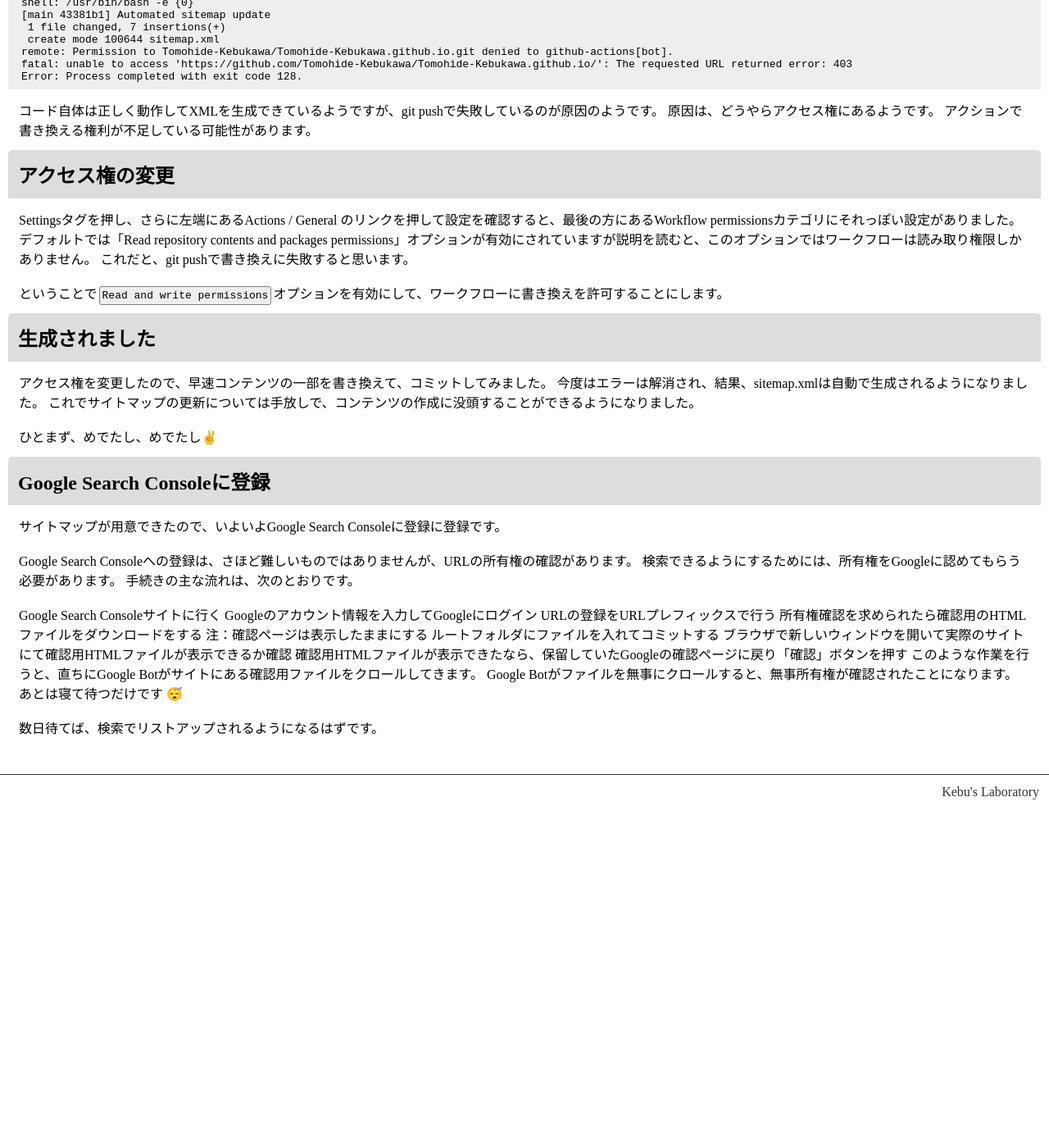
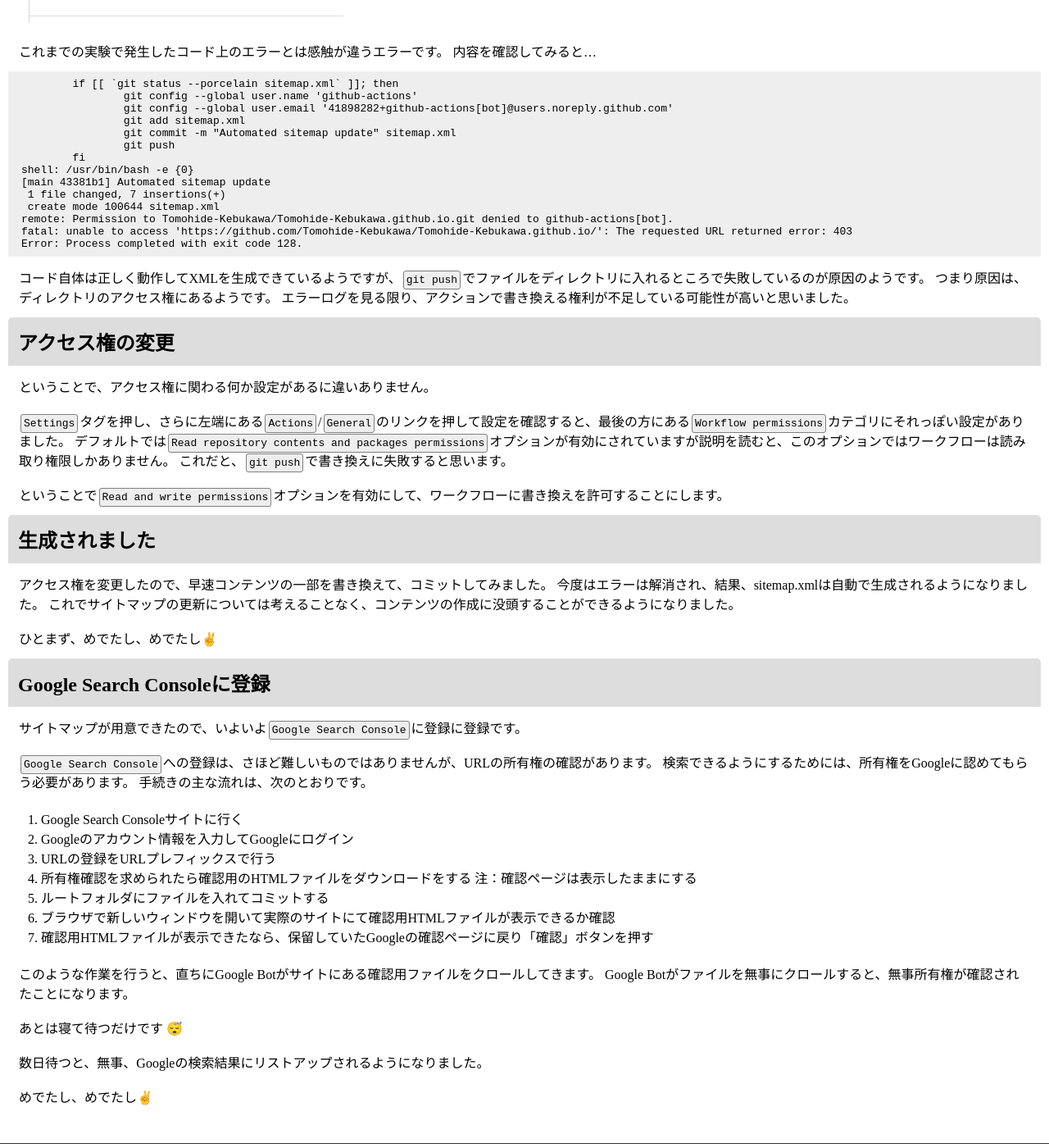
Before and after one commit to Tomohide-Kebukawa/Tomohide-Kebukawa.github.io, a Jekyll site: the page built from articles/sitemap/index.md, in a window 1280 px wide and 1400 px high, scrolled down 1802 px. Shown: the whole window at 82% size. Built offline with Jekyll 4.4.1, drawn with Linux system fonts in a browser that asks for light colours; before the commit the page ends 2789 px from its top, so only the background shows below that; some of the changed text lies outside the part shown.

Commit message:
Update article
記事の更新

````diff
--- a/articles/sitemap/index.md
+++ b/articles/sitemap/index.md
@@ -5,33 +5,46 @@
 
 ## GitHubのページをGoogle検索でリストさせる
 
-GitHubで公開したリポジトリを他の人に利用してもらうためには、やはりGoogleの検索結果に表示されないと不便です。 URLを説明するよりも、確実に検索でヒットするキーワードを教えるほうが、ずっと楽だし、相手も簡単に覚えられるかです。 しかし、ただ単にリポジトリを公開するだけでは、いつまでたっても検索結果にはでてきません。
+GitHubで公開したリポジトリを他の人に利用してもらうために、直接アクセスするためのURLを教えるのは何かと面倒です。
 
-Googleの検索結果に表示されるようにするためには、Googleにリポジトリをクロールして貰う必要があります。 そのためには、次のことをしなければなりません。
+Googleの検索結果にリストアップされるのであれば、キーワードを教えて検索してもらうのが便利です。
+URLを説明するよりも、確実に検索でヒットするキーワードを教えるほうが、ずっと楽だし、相手も簡単に覚えられると思います。
+
+しかし、ただ単にリポジトリを公開するだけでは、いつまでたっても検索結果にはでてきません。
+
+Googleの検索結果に表示されるようにするためには、Googleにリポジトリをクロールして貰う必要があります。
+そのためには、次のことをしなければなりません。
 
 + サイトマップを用意する
 + Google Search Consoleに登録する
 
+ということで、まずサイトマップを用意することにします。
 
 ## sitemapの作成
 
-sitemapは、Googleで検索される公開サイトには必須のものです。 ですが、手作業で作成していると、つい更新がおろそかになり、Google Botが正しくクロールしてくれなくなります。
+sitemapは、Googleで検索される公開サイトには必須のものです。
+手作業で`sitemap.xml`を用意しても、Googleへの登録には問題ありません。
+ですが手作業で作成してしまうと、ページを更新するたびに手作業でサイトマップを更新することになります。
+そのため、更新し忘れたり、誤ったxmlを作成したりすると、Google Botが正しくクロールできないという事態になります。
 
-GitHubには、GitHub Actionsという機能があるので、これを使えばページ更新（コミット）したときに自動でサイトマップを作れるに違いないと思いました。
+GitHubには、GitHub Actionsという機能があるので、これを使えばページ更新（コミット）したときに自動でサイトマップを生成できます。
 
 参考資料：[GitHub Actionsのドキュメント](https://docs.github.com/ja/actions)
 
-しかしGithub初心者にとって、ゼロからコーディングするには、ハードルが高すぎです。
+GitHub Actionsを利用するためには、`ワークフロー`と呼ばれるプログラムを書く必要があります。
+しかしGithub初心者にとって、ゼロからコーディングするのはハードルが高すぎます。
 
-動作するサンプルコードがあれば、サイトマップの作成を例にして、GitHubアクションを学べるに違いないのです。 一石二鳥というわけです。
+このような機能は、きっと優秀な先人たちが既に用意しているはずです。
+そこで、先人たちが作成しているだうろと、サンプルコードを探してみました。
+動作するサンプルコードがあれば、サイトマップの作成を例にして、GitHubアクションを学べるに違いないのです。
+学びもできてサイトマップも生成されるので、一石二鳥というわけです。
 
-このような機能は、きっと優秀な先人たちが既に用意しているはずです。 実際ネットを漁ると、色々と情報が出てきますが、そのまま使えるコードがなかなか見つかりません。
-
-色々なサイトからコードをコピーしては試してみましたが、なかなか動作しそうにありません。 そんな中、Marketplaceにきちんと説明された、完璧な見本を発見しました。 それが⇓これです！
+色々なサイトからコードをコピーしては試してみましたが、なかなか手放しに動作してくれるコードが見つかりません。
+そんな中、Marketplaceにきちんと説明された、完璧な見本を発見しました。 それが⇓これです！
 
 + [Marketplace / Actions / generate-sitemap](https://github.com/marketplace/actions/generate-sitemap)
 
-説明をみると、何かをインストールすることなく動作しそうです。
+説明を読むと、特別何かをインストールすることなく動作しそうです。
 
 ということで、上記のページで公開されている[Example 1: Minimal Example](https://github.com/marketplace/actions/generate-sitemap#example-1-minimal-example)をそのまま配置してみました。
 
@@ -44,15 +57,19 @@
 
 これらを読み解くと…
 
-GitHub Actionsのプログラムはワークフローとしてファイルを置くことで、イベントを受け取って動作する
-ファイルの拡張子は.yml
-ファイルの名前は何でも良い
-ファイルの置き場所は基本的にリポジトリ内の.github/workflowsディレクトリに置く
-サイトマップを作成するワークフローのファイルを.github/workflowsディレクトリ内に置いて、あとはコミットをすればサイトマップができるはずです。 ということで、早速実験しました。
++ GitHub Actionsのプログラムはワークフローとしてファイルを置くことで、イベントを受け取って動作する
++ ファイルの拡張子は.yml
++ ファイルの名前は何でも良い
++ ファイルの置き場所は基本的にリポジトリ内の.github/workflowsディレクトリに置く
+
+サイトマップを作成するワークフローのファイルを.github/workflowsディレクトリ内に置いて、あとはコミットをすればサイトマップができるはずです。
+ということで、早速実験しました。
 
 ## エラーが出た
 
-実際コミットしてためしてみました。 しかし、sitemap.xmlは生成されませんでした。 これまで、他のコードでもうまく行かなかったので、驚きもしませんでしたが少しがっかりです。
+実際コミットしてためしてみました。
+しかし、sitemap.xmlは生成されませんでした。
+これまで、他のコードでもうまく行かなかったので、驚きもしませんでしたが少しがっかりです。
 
 エラーの内容を確認するため`Actions`タグをクリックして、Actionsの履歴を確認しました。
 
@@ -79,35 +96,48 @@
 Error: Process completed with exit code 128.
 ```
 
-コード自体は正しく動作してXMLを生成できているようですが、git pushで失敗しているのが原因のようです。 原因は、どうやらアクセス権にあるようです。 アクションで書き換える権利が不足している可能性があります。
+コード自体は正しく動作してXMLを生成できているようですが、`git push`でファイルをディレクトリに入れるところで失敗しているのが原因のようです。
+つまり原因は、ディレクトリのアクセス権にあるようです。
+エラーログを見る限り、アクションで書き換える権利が不足している可能性が高いと思いました。
 
 ## アクセス権の変更
 
-Settingsタグを押し、さらに左端にあるActions / General のリンクを押して設定を確認すると、最後の方にあるWorkflow permissionsカテゴリにそれっぽい設定がありました。 デフォルトでは「Read repository contents and packages permissions」オプションが有効にされていますが説明を読むと、このオプションではワークフローは読み取り権限しかありません。 これだと、git pushで書き換えに失敗すると思います。
+ということで、アクセス権に関わる何か設定があるに違いありません。
+
+`Settings`タグを押し、さらに左端にある`Actions`/`General`のリンクを押して設定を確認すると、最後の方にある`Workflow permissions`カテゴリにそれっぽい設定がありました。
+デフォルトでは`Read repository contents and packages permissions`オプションが有効にされていますが説明を読むと、このオプションではワークフローは読み取り権限しかありません。
+これだと、`git push`で書き換えに失敗すると思います。
 
 ということで`Read and write permissions`オプションを有効にして、ワークフローに書き換えを許可することにします。
 
 ## 生成されました
 
-アクセス権を変更したので、早速コンテンツの一部を書き換えて、コミットしてみました。 今度はエラーは解消され、結果、sitemap.xmlは自動で生成されるようになりました。 これでサイトマップの更新については手放しで、コンテンツの作成に没頭することができるようになりました。
+アクセス権を変更したので、早速コンテンツの一部を書き換えて、コミットしてみました。
+今度はエラーは解消され、結果、sitemap.xmlは自動で生成されるようになりました。
+これでサイトマップの更新については考えることなく、コンテンツの作成に没頭することができるようになりました。
 
 ひとまず、めでたし、めでたし✌
 
 ## Google Search Consoleに登録
 
-サイトマップが用意できたので、いよいよGoogle Search Consoleに登録に登録です。
+サイトマップが用意できたので、いよいよ`Google Search Console`に登録に登録です。
 
-Google Search Consoleへの登録は、さほど難しいものではありませんが、URLの所有権の確認があります。 検索できるようにするためには、所有権をGoogleに認めてもらう必要があります。 手続きの主な流れは、次のとおりです。
+`Google Search Console`への登録は、さほど難しいものではありませんが、URLの所有権の確認があります。 検索できるようにするためには、所有権をGoogleに認めてもらう必要があります。 手続きの主な流れは、次のとおりです。
 
-Google Search Consoleサイトに行く
-Googleのアカウント情報を入力してGoogleにログイン
-URLの登録をURLプレフィックスで行う
-所有権確認を求められたら確認用のHTMLファイルをダウンロードをする
-注：確認ページは表示したままにする
-ルートフォルダにファイルを入れてコミットする
-ブラウザで新しいウィンドウを開いて実際のサイトにて確認用HTMLファイルが表示できるか確認
-確認用HTMLファイルが表示できたなら、保留していたGoogleの確認ページに戻り「確認」ボタンを押す
-このような作業を行うと、直ちにGoogle Botがサイトにある確認用ファイルをクロールしてきます。 Google Botがファイルを無事にクロールすると、無事所有権が確認されたことになります。
+1. Google Search Consoleサイトに行く
+1. Googleのアカウント情報を入力してGoogleにログイン
+1. URLの登録をURLプレフィックスで行う
+1. 所有権確認を求められたら確認用のHTMLファイルをダウンロードをする
+	注：確認ページは表示したままにする
+1. ルートフォルダにファイルを入れてコミットする
+1. ブラウザで新しいウィンドウを開いて実際のサイトにて確認用HTMLファイルが表示できるか確認
+1. 確認用HTMLファイルが表示できたなら、保留していたGoogleの確認ページに戻り「確認」ボタンを押す
+
+このような作業を行うと、直ちにGoogle Botがサイトにある確認用ファイルをクロールしてきます。
+Google Botがファイルを無事にクロールすると、無事所有権が確認されたことになります。
+
 あとは寝て待つだけです 😴
 
-数日待てば、検索でリストアップされるようになるはずです。
+数日待つと、無事、Googleの検索結果にリストアップされるようになりました。
+
+めでたし、めでたし✌
````
